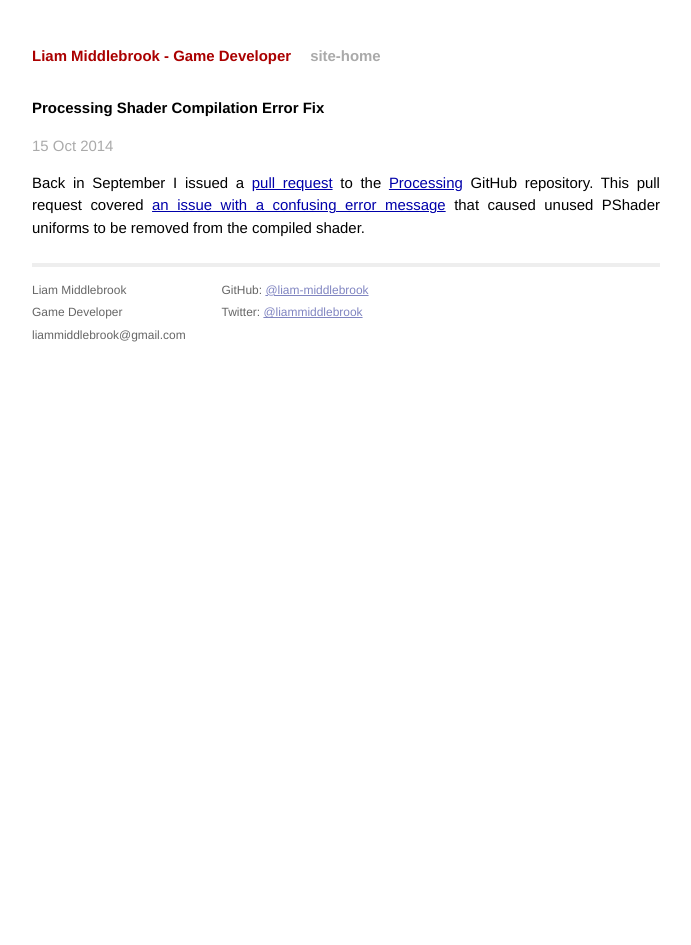
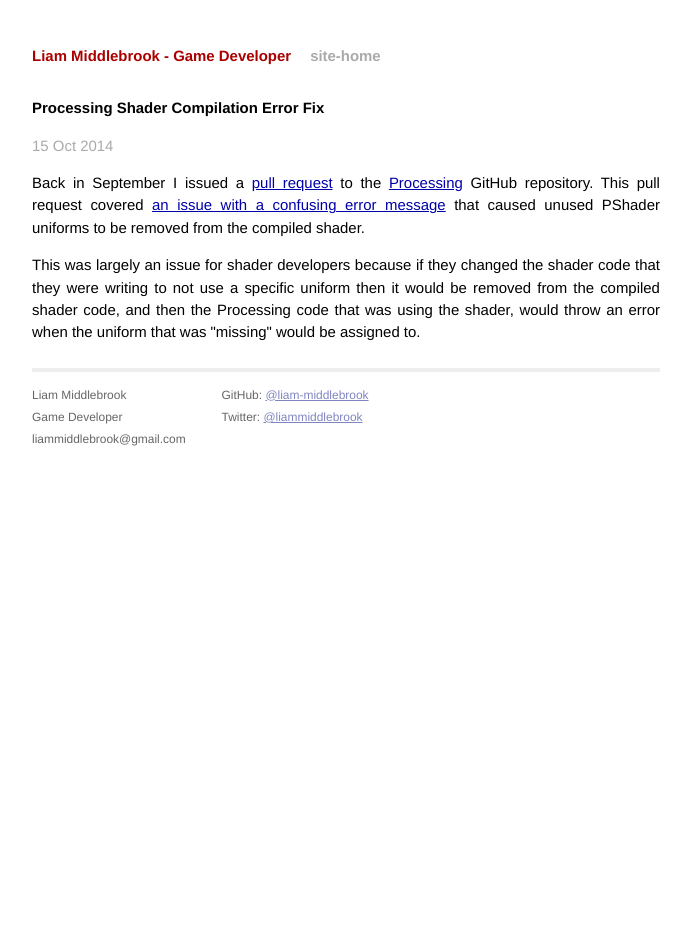
Before and after one commit to liam-middlebrook/blog, a Jekyll site: the page 2014/10/15/processing-shader-error.html, which Jekyll copies as it is, in a window 1280 px wide. Shown: the whole page, without its empty margins (294-985 px from the left). Built offline with Jekyll 4.4.1, drawn with Linux system fonts in a browser that asks for light colours; Markdown is read by kramdown in place of the engine named in the settings.

Commit message:
Publishing: updated processing blogpost

```diff
--- a/2014/10/15/processing-shader-error.html
+++ b/2014/10/15/processing-shader-error.html
@@ -29,7 +29,13 @@
 to the <a href="https://github.com/processing/processing">Processing</a> GitHub repository.
 This pull request covered
 <a href="https://github.com/processing/processing/issues/2593">an issue with a confusing error message</a>
-that caused unused PShader uniforms to be removed from the compiled shader. </p>
+that caused unused PShader uniforms to be removed from the compiled shader.</p>
+
+<p>This was largely an issue for shader developers because if they changed the
+shader code that they were writing to not use a specific uniform then it would
+be removed from the compiled shader code, and then the Processing code that
+was using the shader, would throw an error when the uniform that was &quot;missing&quot;
+would be assigned to.</p>
 
 </div>
 
```
